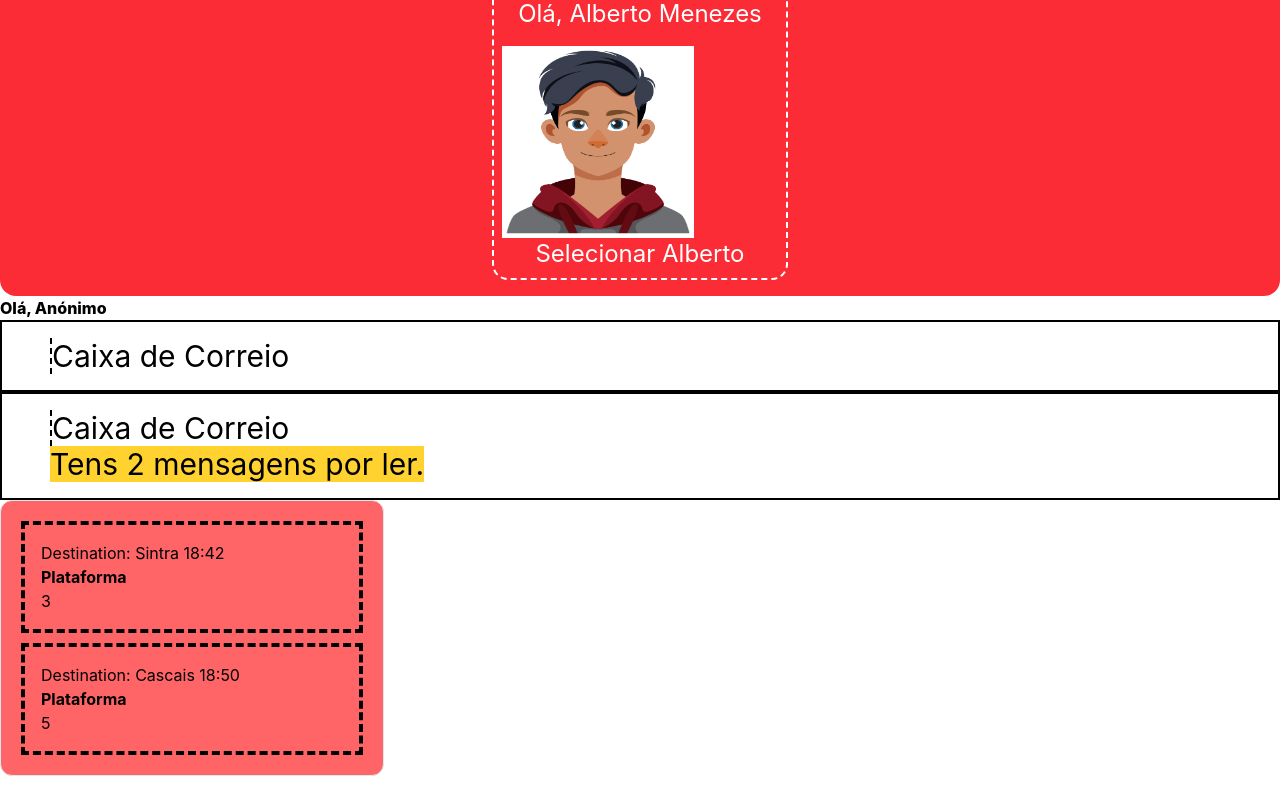
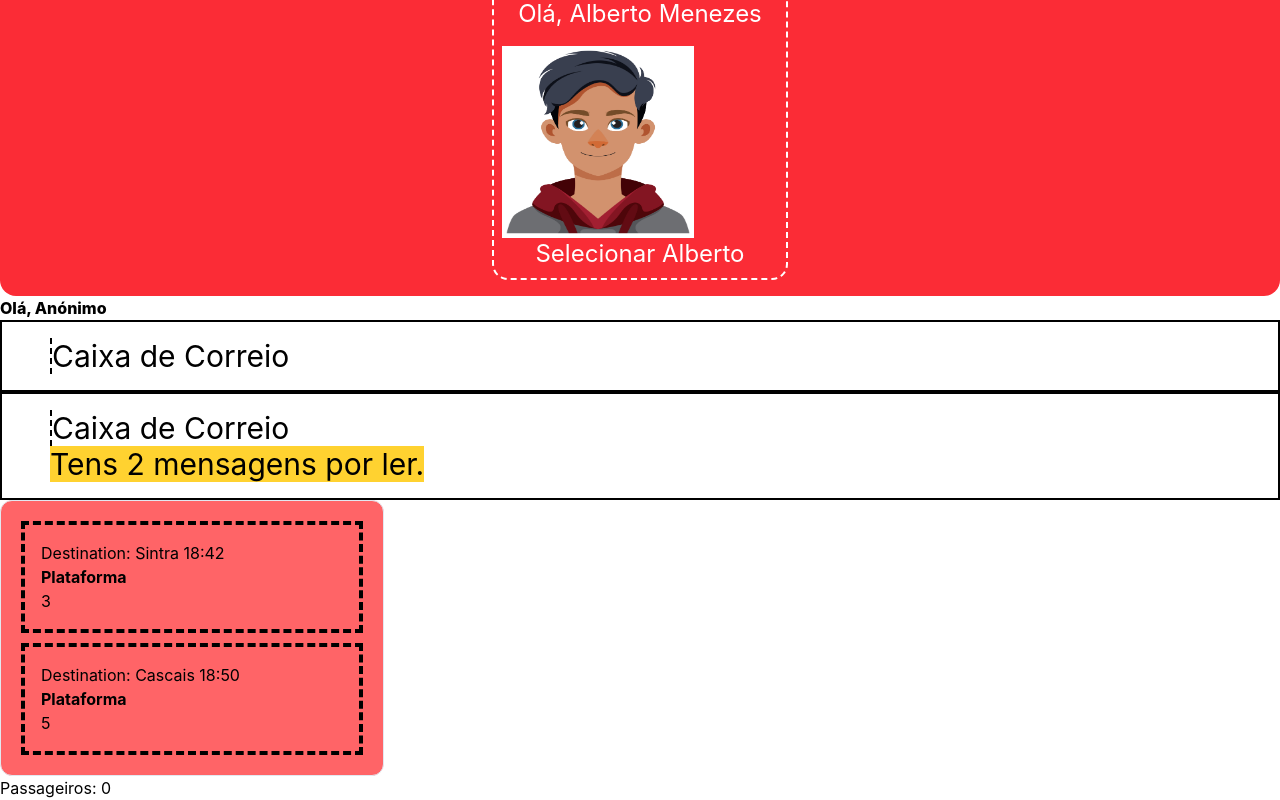
Before and after one commit to leansose/painel-partidas, a React (Vite) app: page / in a window 1280 px wide. Shown: the part 260-1060 px from the top of the page. Before the commit the page ends 1036 px from the top, so only its background shows below. Built offline with nearby package versions, Linux system fonts and the light colour scheme; some icons are missing.

Commit message:
component platformOccupancy

```diff
--- a/src/App.tsx
+++ b/src/App.tsx
@@ -5,6 +5,7 @@ import Soma from "./components/soma"
 import UserCard from "./components/userCard"
 import Mailbox from "./components/mailbox"
 import DepartureList from "./components/departedList"
+import PlatformOccupancy from "./components/platformOccupancy"
 
 export default function App() {
 
@@ -29,7 +30,7 @@ export default function App() {
 
   ]
 
-  const departures: Departure[] = [
+  const departures = [
     { id: "ic-1842", destination: "Sintra", time: "18:42", platform: 3 },
     { id: "ir-1850", destination: "Cascais", time: "18:50", platform: 5 },
   ]
@@ -44,7 +45,8 @@ export default function App() {
       <Mailbox unreadMessages={[]} />
       <Mailbox unreadMessages={messages} />
 
-      <DepartureList departures={departures}/>
+      <DepartureList departures={departures} />
+      <PlatformOccupancy/>
     </>
   )
 }
--- /dev/null
+++ b/src/components/platformOccupancy.tsx
@@ -0,0 +1,15 @@
+import { useState } from "react"
+
+export default function PlatformOccupancy() {
+    const [passengerCount, SetPassengerCount] = useState(0)
+
+    function increment() {
+        SetPassengerCount(passengerCount + 1)
+    }
+
+    return (
+        <button type="button" onClick={increment}>
+            Passageiros: {passengerCount}
+        </button>
+    )
+}
```
